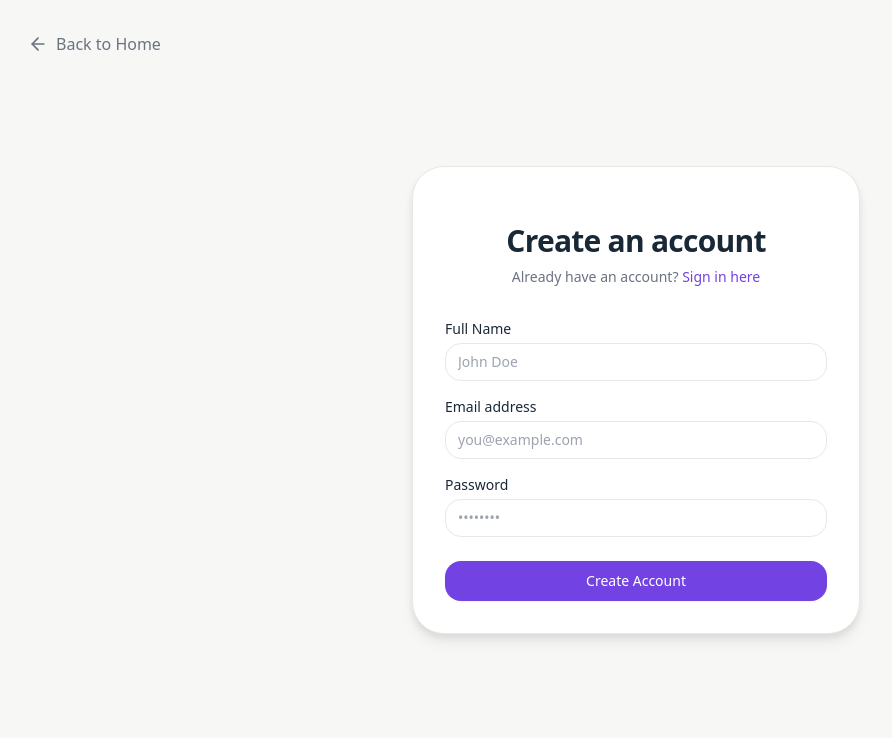
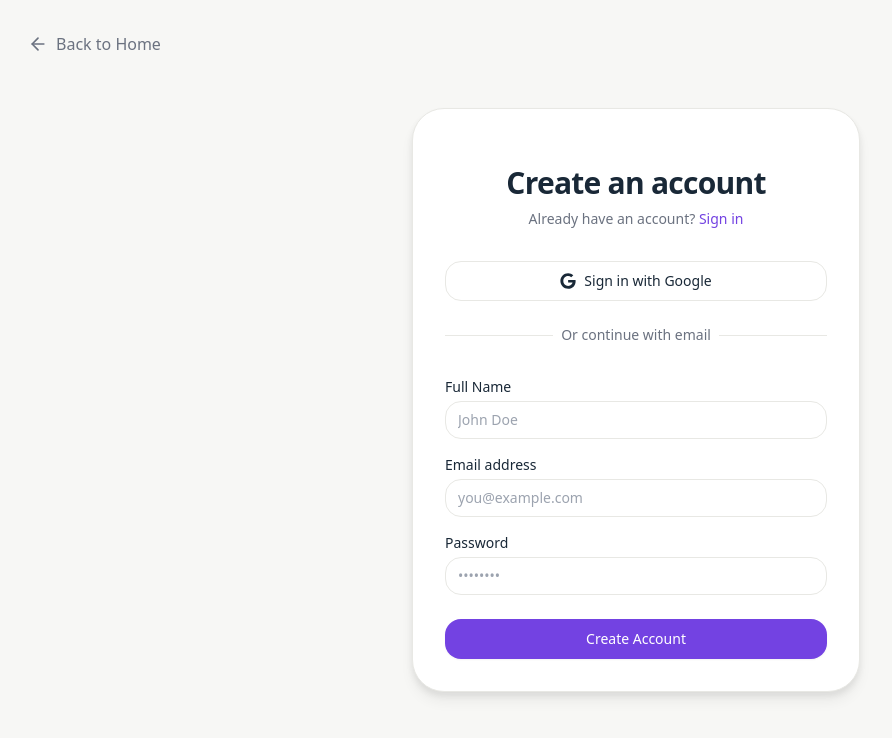
Before and after one commit to mochfauzi12/ApplyFlow-AI, a Next.js app: page /register in a window 1280 px wide. Shown: the top 738 px of the page, without its empty margins (4-896 px from the left). Built offline with nearby package versions, Linux system fonts and the light colour scheme.

Commit message:
Tambah Login With gmail

```diff
--- a/src/app/(auth)/login/page.tsx
+++ b/src/app/(auth)/login/page.tsx
@@ -2,6 +2,7 @@ import Link from 'next/link'
 import { login } from '@/app/auth/actions'
 import { Button } from '@/components/ui/button'
 import { ArrowLeft } from 'lucide-react'
+import { GoogleLoginButton } from '@/components/auth/GoogleLoginButton'
 
 export default async function LoginPage({
   searchParams,
@@ -30,7 +31,22 @@ export default async function LoginPage({
           </p>
         </div>
 
-        <form className="mt-8 space-y-6" action={login}>
+        <div className="mt-8">
+          <GoogleLoginButton />
+
+          <div className="relative mt-6">
+            <div className="absolute inset-0 flex items-center">
+              <div className="w-full border-t border-border-light" />
+            </div>
+            <div className="relative flex justify-center text-sm">
+              <span className="bg-bg-secondary px-2 text-text-secondary">
+                Or continue with email
+              </span>
+            </div>
+          </div>
+        </div>
+
+        <form className="mt-6 space-y-6" action={login}>
           {error && (
             <div className="rounded-md bg-error/10 p-4">
               <div className="flex">
--- a/src/app/(auth)/register/page.tsx
+++ b/src/app/(auth)/register/page.tsx
@@ -2,6 +2,7 @@ import Link from 'next/link'
 import { signup } from '@/app/auth/actions'
 import { Button } from '@/components/ui/button'
 import { ArrowLeft } from 'lucide-react'
+import { GoogleLoginButton } from '@/components/auth/GoogleLoginButton'
 
 export default async function RegisterPage({
   searchParams,
@@ -25,12 +26,27 @@ export default async function RegisterPage({
           <p className="mt-2 text-sm text-text-secondary">
             Already have an account?{' '}
             <Link href="/login" className="font-medium text-primary hover:text-primary-hover">
-              Sign in here
+              Sign in
             </Link>
           </p>
         </div>
 
-        <form className="mt-8 space-y-6" action={signup}>
+        <div className="mt-8">
+          <GoogleLoginButton />
+
+          <div className="relative mt-6">
+            <div className="absolute inset-0 flex items-center">
+              <div className="w-full border-t border-border-light" />
+            </div>
+            <div className="relative flex justify-center text-sm">
+              <span className="bg-bg-secondary px-2 text-text-secondary">
+                Or continue with email
+              </span>
+            </div>
+          </div>
+        </div>
+
+        <form className="mt-6 space-y-6" action={signup}>
           {error && (
             <div className="rounded-md bg-error/10 p-4">
               <div className="flex">
--- /dev/null
+++ b/src/components/auth/GoogleLoginButton.tsx
@@ -0,0 +1,45 @@
+'use client'
+
+import { Button } from "@/components/ui/button"
+import { createClient } from "@/lib/supabase/client"
+import { useState } from "react"
+
+export function GoogleLoginButton() {
+  const [isLoading, setIsLoading] = useState(false)
+
+  const handleLogin = async () => {
+    setIsLoading(true)
+    const supabase = createClient()
+
+    // Determine redirect URL based on environment
+    const redirectUrl = typeof window !== 'undefined'
+      ? `${window.location.origin}/auth/callback`
+      : 'http://localhost:3000/auth/callback'
+
+    await supabase.auth.signInWithOAuth({
+      provider: 'google',
+      options: {
+        redirectTo: redirectUrl,
+      },
+    })
+
+    // We don't necessarily need to set isLoading to false here
+    // because the page will redirect to Google's OAuth consent screen
+  }
+
+  return (
+    <Button
+      type="button"
+      variant="outline"
+      className="w-full relative group"
+      onClick={handleLogin}
+      disabled={isLoading}
+    >
+      <div className="absolute inset-0 w-full h-full rounded-md bg-gradient-to-r from-blue-500/10 to-red-500/10 opacity-0 group-hover:opacity-100 transition-opacity pointer-events-none" />
+      <svg className="mr-2 h-4 w-4" aria-hidden="true" focusable="false" data-prefix="fab" data-icon="google" role="img" xmlns="http://www.w3.org/2000/svg" viewBox="0 0 488 512">
+        <path fill="currentColor" d="M488 261.8C488 403.3 391.1 504 248 504 110.8 504 0 393.2 0 256S110.8 8 248 8c66.8 0 123 24.5 166.3 64.9l-67.5 64.9C258.5 52.6 94.3 116.6 94.3 256c0 86.5 69.1 156.6 153.7 156.6 98.2 0 135-70.4 140.8-106.9H248v-85.3h236.1c2.3 12.7 3.9 24.9 3.9 41.4z"></path>
+      </svg>
+      {isLoading ? "Redirecting..." : "Sign in with Google"}
+    </Button>
+  )
+}
```
